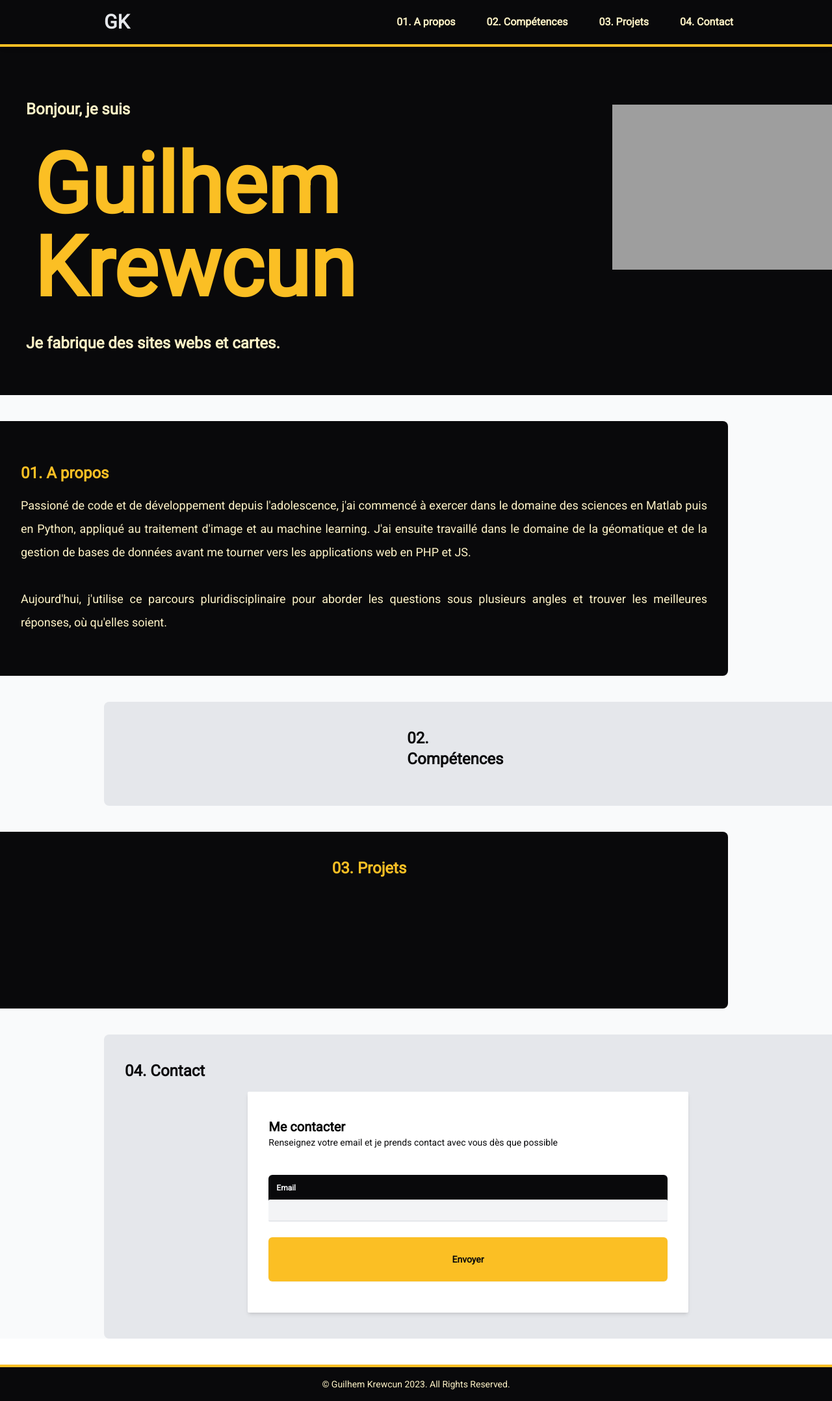
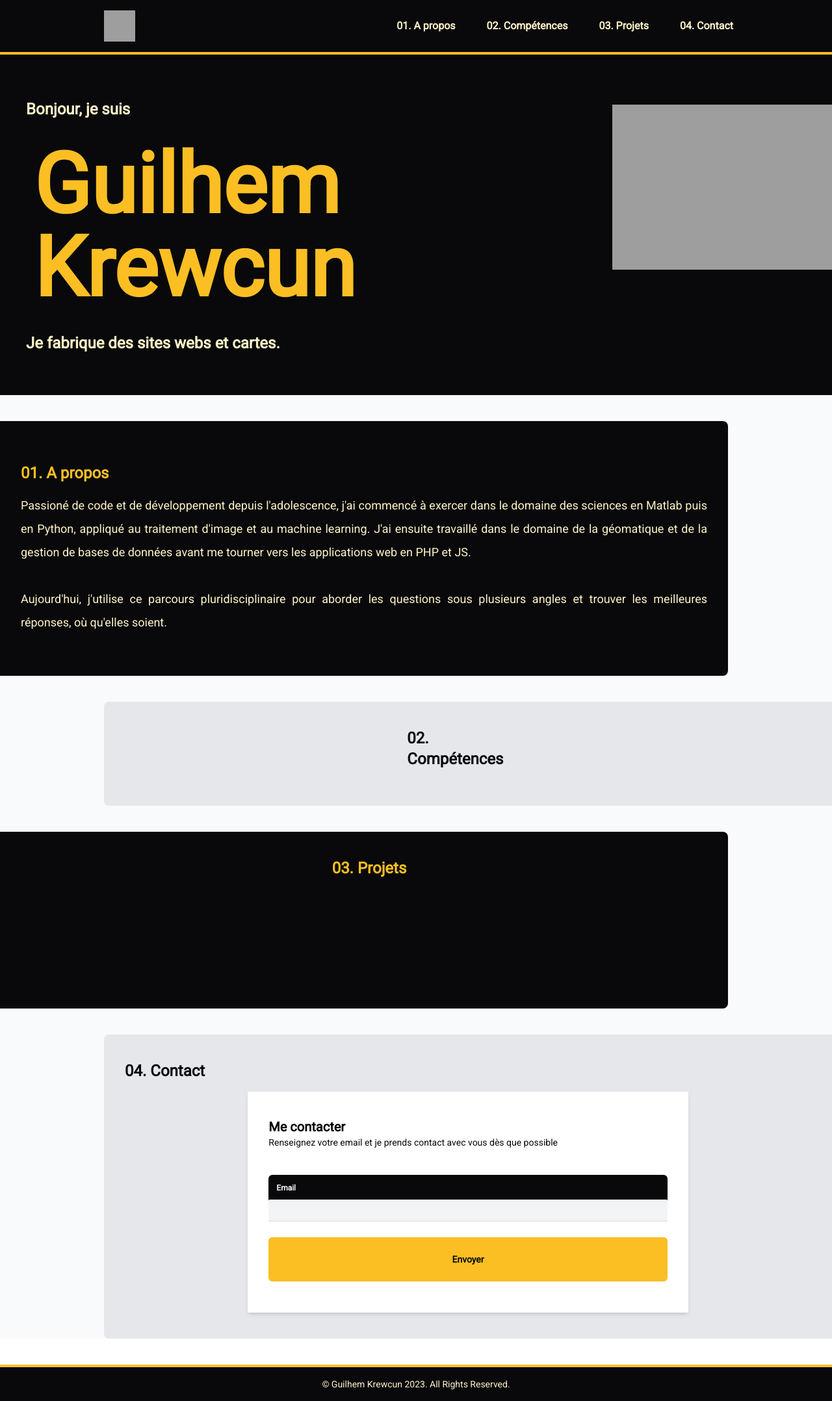
Before and after one commit to guilhemkzk/p8-portfolio, a Laravel app: template resources/views/index.blade.php in a window 1280 px wide. Shown: the whole page at 65% size. Run offline with Laravel 10, Linux system fonts and the light colour scheme; the template is opened without the code that fills it, so the values that code supplies are empty; parts of the project's set-up code (start-up, migrations or seed data) failed here and were passed over; some libraries are stand-ins or nearby versions; grey boxes are pictures that could not be loaded.

Commit message:
Updating the favicon and the logo

```diff
--- a/resources/views/components/header.blade.php
+++ b/resources/views/components/header.blade.php
@@ -5,7 +5,8 @@
             <!-- Brand -->
             <a href="/" class="transition duration-500 ease-in-out transform hover:scale-110">
                 <div class="flex items-center">
-                    <span class="text-3xl ml-8 text-gray-200 font-extrabold">GK</span>
+                    <img src="https://cdn.discordapp.com/attachments/1123197989129814067/1138815162523058288/logo.png" class="ml-8 w-12 h-12" alt="Logo">
+                    {{-- <span class="text-3xl ml-8 text-gray-200 font-extrabold">GK</span> --}}
                 </div>
             </a>
 
--- a/resources/views/layout.blade.php
+++ b/resources/views/layout.blade.php
@@ -4,7 +4,7 @@
     <meta charset="UTF-8">
     <meta name="viewport" content="width=device-width, initial-scale=1.0">
     <meta http-equiv="X-UA-Compatible" content="ie=edge">
-    <link rel="shortcut icon" type="image/png" href="{{url('favicon.ico')}}">
+    <link rel="shortcut icon" type="image/png" href="https://cdn.discordapp.com/attachments/1123197989129814067/1138814777746014269/favicon.ico">
     <title>Portfolio</title>
 
 
```
